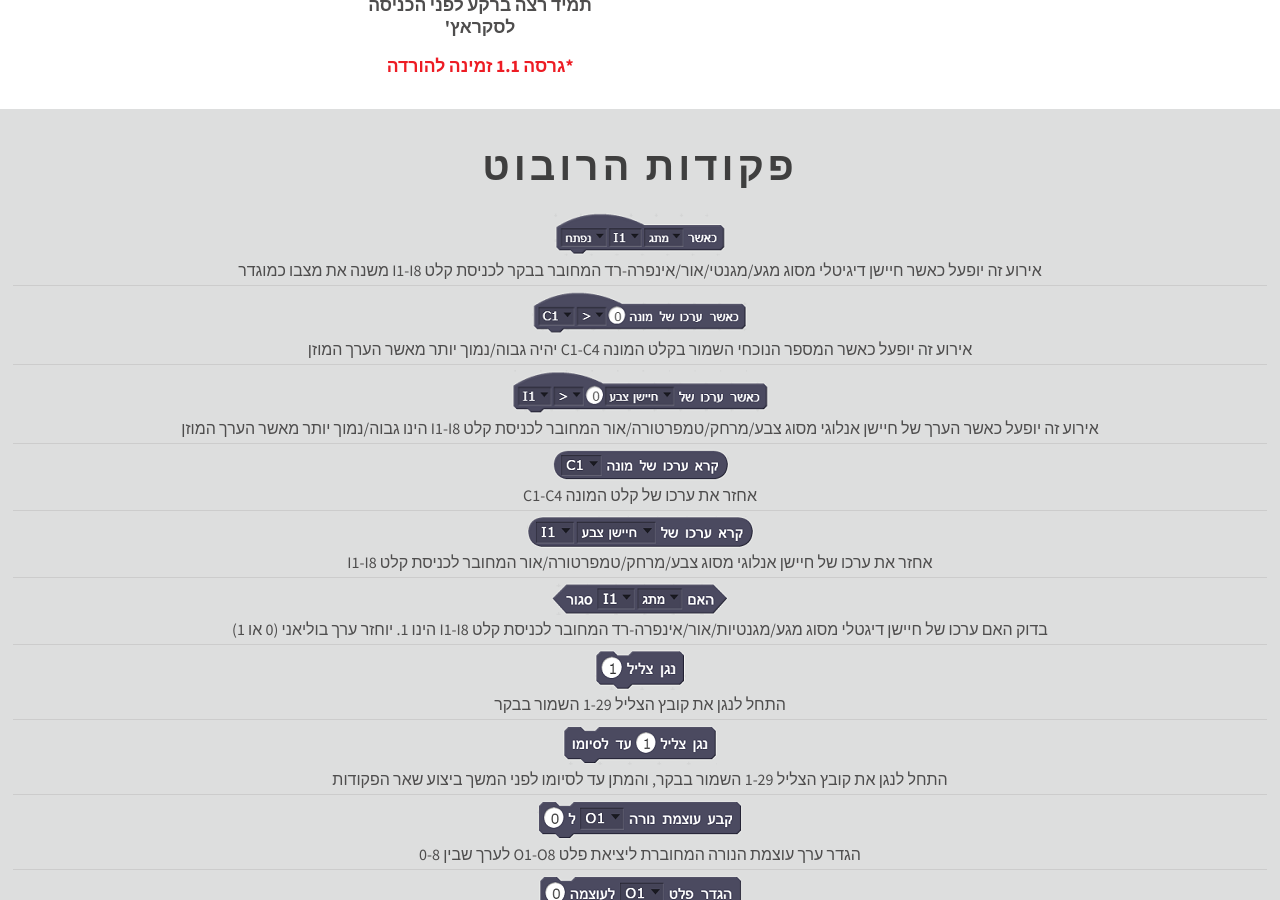
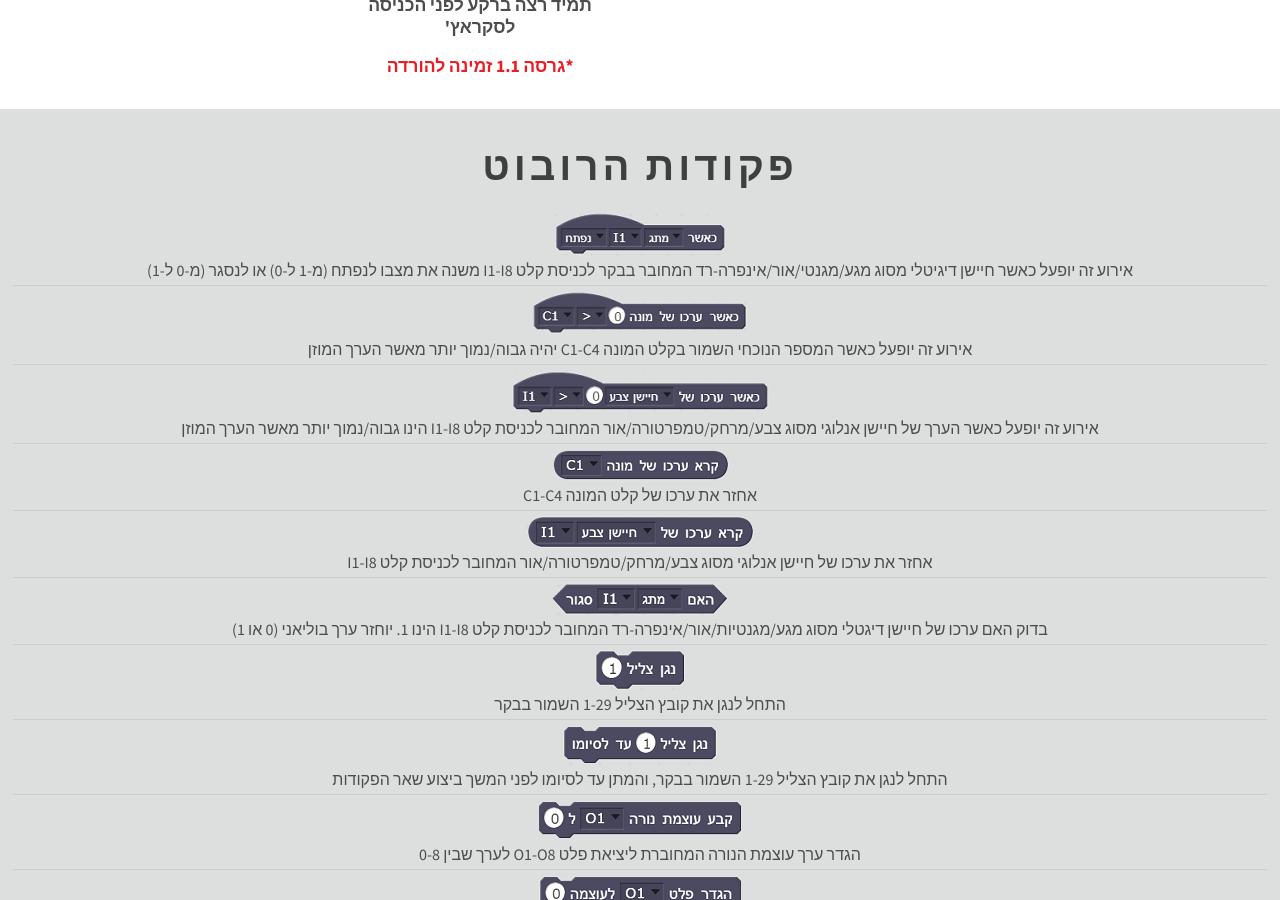
Before and after one commit to adihadas/ftscratch, a Jekyll site: the page index.html, which Jekyll copies as it is, in a window 1280 px wide and 900 px high, scrolled down 896 px. Built offline with Jekyll 4.4.1, drawn with Linux system fonts in a browser that asks for light colours.

Commit message:
Help Update

```diff
--- a/index.html
+++ b/index.html
@@ -87,7 +87,7 @@
 		</div>
 		<div  class="blockDesc">
 <div class="image"><img src="images/onOpenClose.png"></div>
-<div class="text"> אירוע זה יופעל כאשר חיישן דיגיטלי מסוג מגע/מגנטי/אור/אינפרה-רד המחובר בבקר לכניסת קלט I1-I8 משנה את מצבו כמוגדר<br></div>
+<div class="text"> אירוע זה יופעל כאשר חיישן דיגיטלי מסוג מגע/מגנטי/אור/אינפרה-רד המחובר בבקר לכניסת קלט I1-I8 משנה את מצבו לנפתח (מ-1 ל-0) או לנסגר (מ-0 ל-1)<br></div>
 </div>
 <div class="blockDesc">
 <div class="image"><img src="images/onCounter.png"></div>
```
